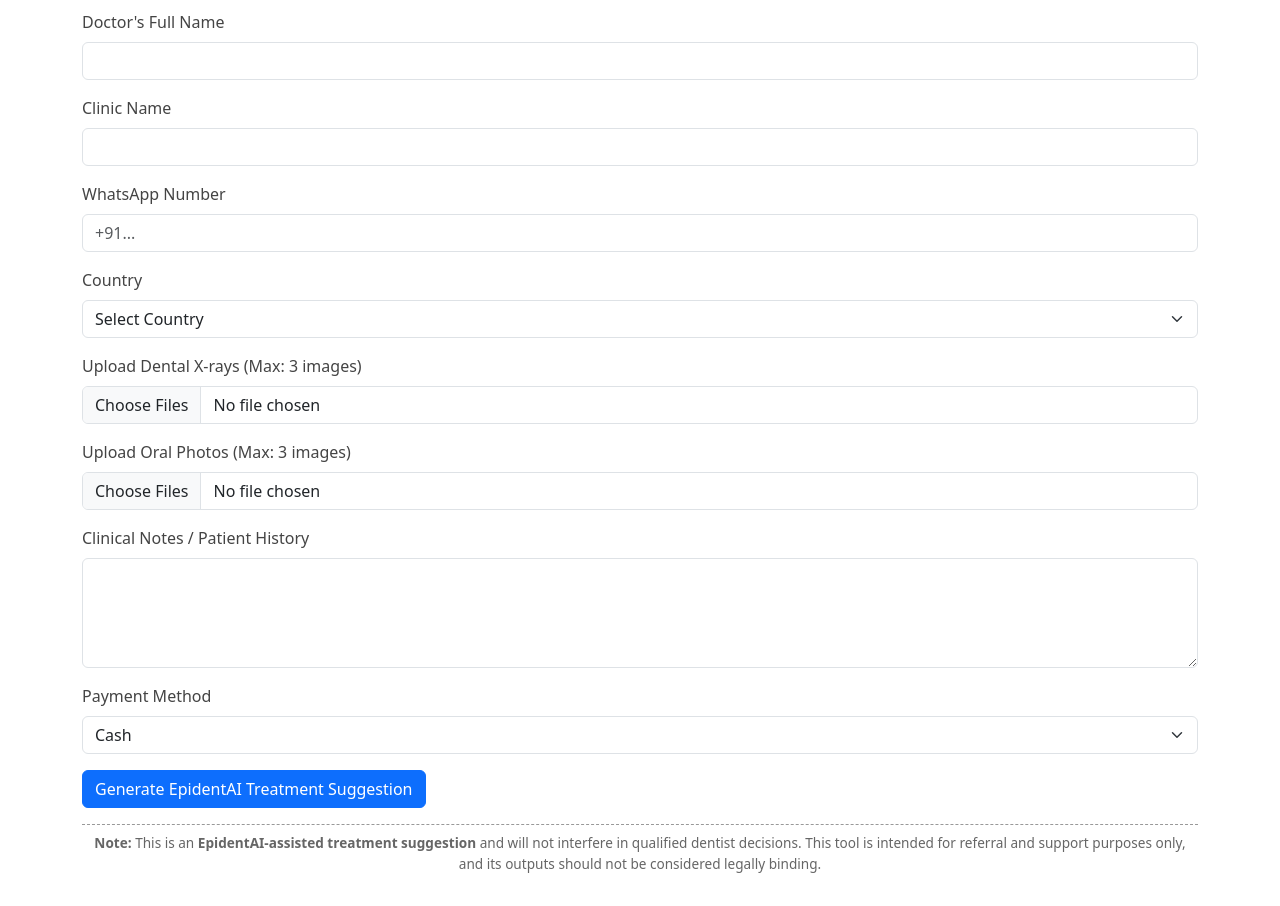
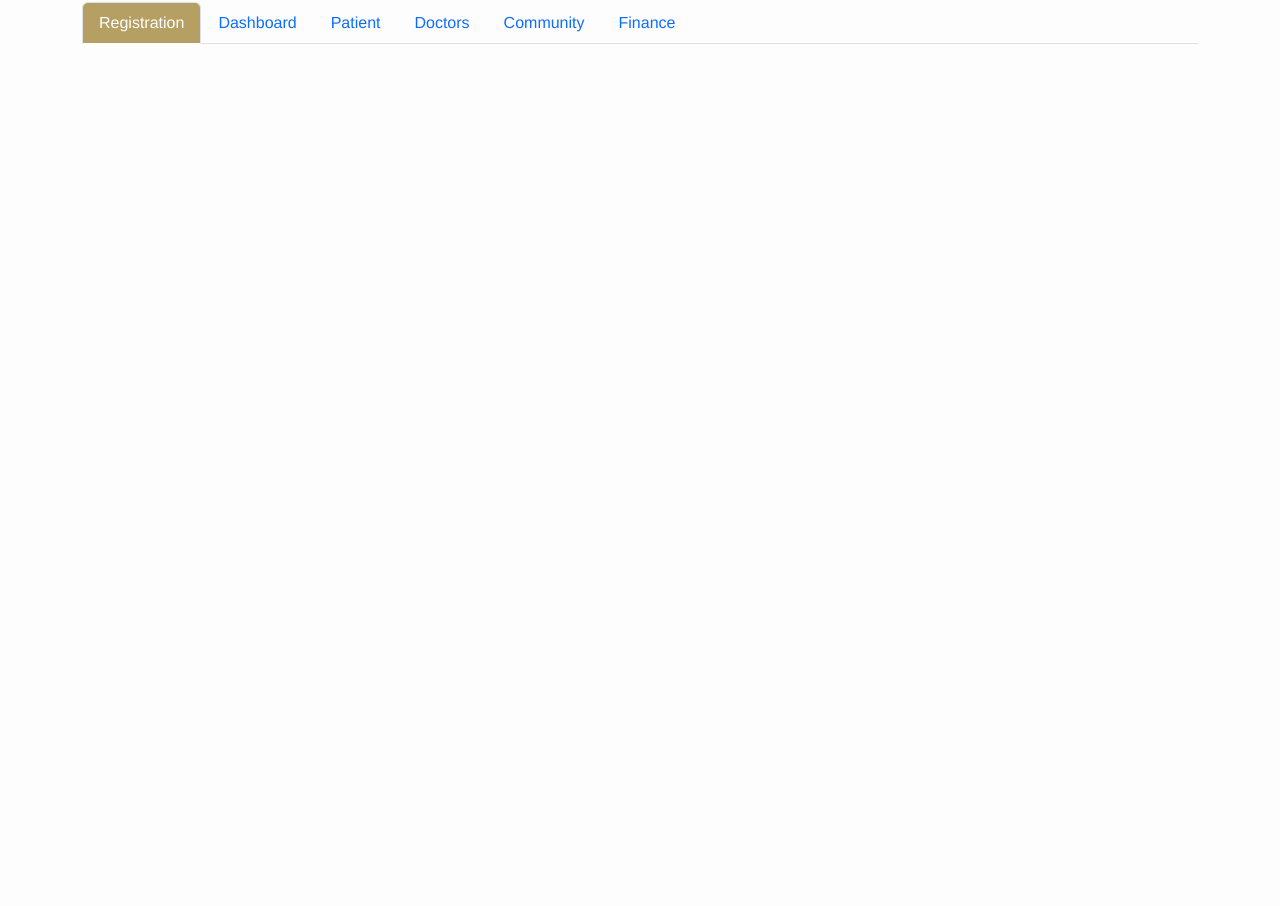
Before and after one commit to Balajiepistate/EpidentAI03Jul, a plain HTML site: page index.html in a window 1280 px wide. Shown: the part 152-1058 px from the top of the page. After the commit the page ends 800 px from the top, so only its background shows below. Drawn offline with nearby package versions, Linux system fonts and the light colour scheme.

Commit message:
Update index.html

```diff
--- a/index.html
+++ b/index.html
@@ -2,16 +2,18 @@
 <html lang="en">
 <head>
   <meta charset="UTF-8" />
+  <meta name="viewport" content="width=device-width, initial-scale=1" />
+  <title>Epident Dental AI Assistant</title>
+  <link rel="stylesheet" href="https://cdnjs.cloudflare.com/ajax/libs/bootstrap/5.3.0/css/bootstrap.min.css" />
   <style>
     body {
       background-color: #fdfdfd;
       font-family: 'Helvetica Neue', 'Segoe UI', Tahoma, Geneva, Verdana, sans-serif;
       color: #333;
     }
-    h2, h5, h4 {
+    h2, h5 {
       color: #b59f63;
       font-weight: 600;
-      margin-top: 10px;
     }
     .form-label {
       color: #444;
@@ -29,35 +31,14 @@
       border-color: #b59f63;
       box-shadow: 0 0 0 0.2rem rgba(181, 159, 99, 0.25);
     }
-    .disclaimer, .privacy-policy {
-      font-size: 0.85rem;
-      color: #666;
-      margin-top: 1rem;
-      padding: 0.5rem;
-      border-top: 1px dashed #999;
+    .nav-tabs .nav-link.active {
+      background-color: #b59f63;
+      color: #fff;
     }
-    .social-media-links {
-      margin-top: 1.5rem;
-      text-align: center;
-    }
-    .social-media-links a {
-      margin: 0 10px;
-      color: #b59f63;
-      text-decoration: none;
-    }
-    .social-media-links a:hover {
-      text-decoration: underline;
-    }
-    @media (max-width: 768px) {
-      h2 {
-        font-size: 1.5rem;
-        text-align: center;
-      }
+    .tab-content {
+      padding-top: 20px;
     }
   </style>
-  <meta name="viewport" content="width=device-width, initial-scale=1" />
-  <title>Epident Dental AI Assistant</title>
-  <link rel="stylesheet" href="https://cdnjs.cloudflare.com/ajax/libs/bootstrap/5.3.0/css/bootstrap.min.css" />
 </head>
 <body>
 <div class="container py-4">
@@ -66,61 +47,120 @@
     <h2 class="mt-3">Epident Dental AI Assistant</h2>
   </div>
 
-  <form id="registrationForm" action="/register" method="post" enctype="multipart/form-data" class="mt-4">
+  <ul class="nav nav-tabs" id="epidentTabs" role="tablist">
+    <li class="nav-item" role="presentation">
+      <button class="nav-link active" id="register-tab" data-bs-toggle="tab" data-bs-target="#register" type="button" role="tab">Registration</button>
+    </li>
+    <li class="nav-item" role="presentation">
+      <button class="nav-link" id="dashboard-tab" data-bs-toggle="tab" data-bs-target="#dashboard" type="button" role="tab">Dashboard</button>
+    </li>
+    <li class="nav-item" role="presentation">
+      <button class="nav-link" id="patient-tab" data-bs-toggle="tab" data-bs-target="#patient" type="button" role="tab">Patient</button>
+    </li>
+    <li class="nav-item" role="presentation">
+      <button class="nav-link" id="doctor-tab" data-bs-toggle="tab" data-bs-target="#doctor" type="button" role="tab">Doctors</button>
+    </li>
+    <li class="nav-item" role="presentation">
+      <button class="nav-link" id="community-tab" data-bs-toggle="tab" data-bs-target="#community" type="button" role="tab">Community</button>
+    </li>
+    <li class="nav-item" role="presentation">
+      <button class="nav-link" id="finance-tab" data-bs-toggle="tab" data-bs-target="#finance" type="button" role="tab">Finance</button>
+    </li>
+  </ul>
+
+  <div class="tab-content">
+    <div class="tab-pane fade show active" id="register" role="tabpanel">
+      <!-- Existing Registration Form -->
+    </div>
+
+    <div class="tab-pane fade" id="dashboard" role="tabpanel">
+      <h5>Patient Dashboard</h5>
+      <p>Manage patient profiles, view treatment history, generate follow-ups, and export case summaries.</p>
+    </div>
+
+    <div class="tab-pane fade" id="patient" role="tabpanel">
+      <!-- Patient section already exists -->
+    </div>
+
+    <div class="tab-pane fade" id="doctor" role="tabpanel">
+      <h5>Doctor Profile & Preferences</h5>
+      <form>
         <div class="mb-3">
-      <label for="dentistName" class="form-label">Doctor's Full Name</label>
-      <input type="text" class="form-control" id="dentistName" name="dentistName" required />
+          <label class="form-label">Full Name</label>
+          <input type="text" class="form-control" placeholder="Dr. John Doe">
         </div>
         <div class="mb-3">
-      <label for="clinicName" class="form-label">Clinic Name</label>
-      <input type="text" class="form-control" id="clinicName" name="clinicName" required />
+          <label class="form-label">Specialization</label>
+          <input type="text" class="form-control" placeholder="Endodontist, Prosthodontist, etc.">
         </div>
         <div class="mb-3">
-      <label for="whatsappNumber" class="form-label">WhatsApp Number</label>
-      <input type="tel" class="form-control" id="whatsappNumber" name="whatsappNumber" placeholder="+91..." required />
+          <label class="form-label">Available Hours</label>
+          <input type="text" class="form-control" placeholder="Mon-Fri: 10AM-6PM">
         </div>
         <div class="mb-3">
-      <label for="country" class="form-label">Country</label>
-      <select class="form-select" id="country" name="country" required>
-        <option value="">Select Country</option>
-        <option value="India">India</option>
-        <option value="Nepal">Nepal</option>
-        <option value="Bangladesh">Bangladesh</option>
-        <option value="Sri Lanka">Sri Lanka</option>
-        <option value="Bhutan">Bhutan</option>
-        <option value="Pakistan">Pakistan</option>
-        <option value="Singapore">Singapore</option>
-        <option value="UAE">UAE</option>
-        <option value="Australia">Australia</option>
-        <option value="United Kingdom">United Kingdom</option>
-        <option value="United States">United States</option>
-        <option value="Canada">Canada</option>
-        <option value="Other">Other</option>
+          <label class="form-label">CPD Points</label>
+          <input type="number" class="form-control" placeholder="20">
+        </div>
+        <button type="submit" class="btn btn-primary">Update Profile</button>
+      </form>
+    </div>
+
+    <div class="tab-pane fade" id="community" role="tabpanel">
+      <h5>Doctor Community</h5>
+      <form>
+        <div class="mb-3">
+          <label class="form-label">Conference Registration</label>
+          <select class="form-select">
+            <option>Annual Dental Summit 2025</option>
+            <option>Implantology Workshop</option>
+            <option>Esthetic Dentistry Expo</option>
           </select>
         </div>
         <div class="mb-3">
-      <label for="xrayUpload" class="form-label">Upload Dental X-rays (Max: 3 images)</label>
-      <input type="file" class="form-control" id="xrayUpload" name="xrayUpload" accept="image/*" multiple onchange="limitFiles(this, 3)" />
+          <label class="form-label">Join WhatsApp Groups</label>
+          <input type="text" class="form-control" placeholder="Link your group here">
         </div>
         <div class="mb-3">
-      <label for="oralPhotos" class="form-label">Upload Oral Photos (Max: 3 images)</label>
-      <input type="file" class="form-control" id="oralPhotos" name="oralPhotos" accept="image/*" multiple onchange="limitFiles(this, 3)" />
+          <label class="form-label">Doctor Forum Chat</label>
+          <textarea class="form-control" placeholder="Share your question or comment..."></textarea>
+        </div>
+        <button type="submit" class="btn btn-primary">Submit</button>
+      </form>
+    </div>
+
+    <div class="tab-pane fade" id="finance" role="tabpanel">
+      <h5>Clinic Finance Summary</h5>
+      <form>
+        <div class="mb-3">
+          <label class="form-label">Monthly Revenue (INR)</label>
+          <input type="number" class="form-control" placeholder="50000">
         </div>
         <div class="mb-3">
-      <label for="patientNotes" class="form-label">Clinical Notes / Patient History</label>
-      <textarea class="form-control" id="patientNotes" name="patientNotes" rows="4"></textarea>
+          <label class="form-label">Clinic Operating Cost (INR)</label>
+          <input type="number" class="form-control" placeholder="25000">
         </div>
         <div class="mb-3">
-      <label for="paymentMethod" class="form-label">Payment Method</label>
-      <select class="form-select" id="paymentMethod" name="paymentMethod">
-        <option value="cash">Cash</option>
-        <option value="credit">Credit Card</option>
-        <option value="emi">EMI</option>
-        <option value="insurance">Insurance-linked</option>
-      </select>
+          <label class="form-label">Material Procurement Cost (INR)</label>
+          <input type="number" class="form-control" placeholder="10000">
         </div>
-    <button type="submit" class="btn btn-primary">Generate EpidentAI Treatment Suggestion</button>
+        <div class="mb-3">
+          <label class="form-label">Additional Expenses</label>
+          <textarea class="form-control" placeholder="e.g., Marketing, Maintenance"></textarea>
+        </div>
+        <button type="submit" class="btn btn-primary">Calculate Summary</button>
       </form>
+    </div>
+  </div>
+</div>
 
-  <div class="disclaimer text-center">
-    <strong>Note:</strong> This is an <strong>EpidentAI-assisted treatment suggestion</strong> and will not interfere in qualified dentist decisions. This tool is intended for referral and support purposes only, and its outputs should not be considered legally binding.
+<script src="https://cdnjs.cloudflare.com/ajax/libs/bootstrap/5.3.0/js/bootstrap.bundle.min.js"></script>
+<script>
+  function limitFiles(input, max) {
+    if (input.files.length > max) {
+      alert(`You can upload a maximum of ${max} files.`);
+      input.value = "";
+    }
+  }
+</script>
+</body>
+</html>
```
Lines whose indentation alone changed are shown as unchanged.
